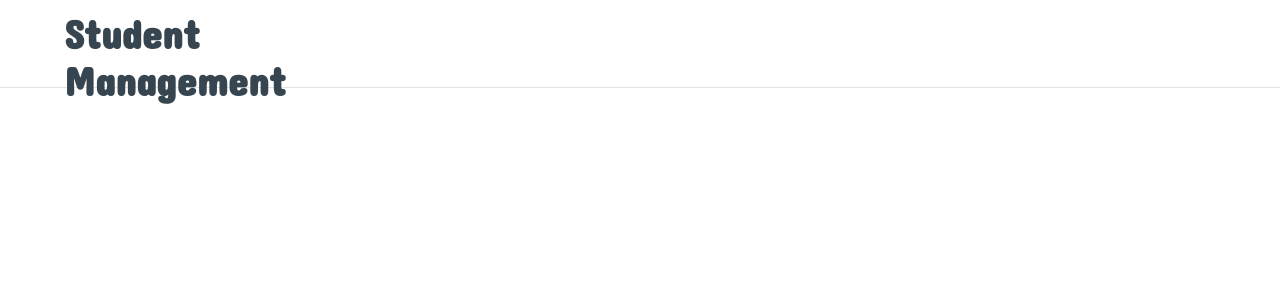
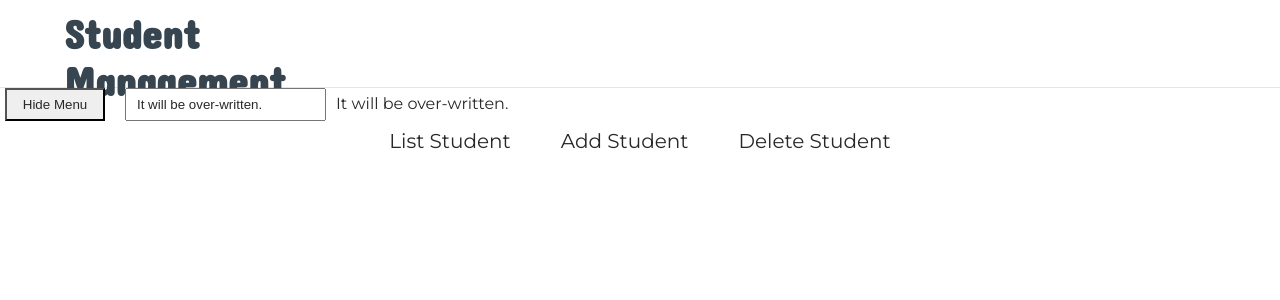
Before and after one commit to LokeshJavaTech/Angular, an Angular app in the folder angular-project/: page / in a window 1280 px wide. Shown: the top 300 px of the page. Built offline with nearby package versions, Linux system fonts and the light colour scheme.

Commit message:
1-way binding: String interpolation, Property binding , Event binding

```diff
--- a/angular-project/src/app/app.component.html
+++ b/angular-project/src/app/app.component.html
@@ -1 +1,3 @@
 <app-header></app-header>
+<app-rnd></app-rnd>
+<app-menu></app-menu>
--- a/angular-project/src/app/app.module.ts
+++ b/angular-project/src/app/app.module.ts
@@ -3,11 +3,15 @@ import { BrowserModule } from '@angular/platform-browser';
 
 import { AppComponent } from './app.component';
 import { HeaderComponent } from './header/header.component';
+import { MenuComponent } from './menu/menu.component';
+import { RndComponent } from './rnd/rnd.component';
 
 @NgModule({
   declarations: [
     AppComponent,
-    HeaderComponent
+    HeaderComponent,
+    MenuComponent,
+    RndComponent
   ],
   imports: [
     BrowserModule
--- /dev/null
+++ b/angular-project/src/app/menu/menu.component.css
@@ -0,0 +1,13 @@
+.student-menu{
+    padding-top: 2vh;
+    padding: 1vh 1vh;
+    color: #36454F;
+    font-family: 'Montserrat', sans-serif;
+    font-weight:normal;
+    font-size: 20px;
+    width:100%;
+    text-align: center;
+}
+a{
+    padding: 0 25px;
+}
--- /dev/null
+++ b/angular-project/src/app/menu/menu.component.html
@@ -0,0 +1,8 @@
+
+<div class="student-menu">
+    <span>
+        <a href="#">{{student.list}}</a>
+        <a href="#">{{student.add}}</a>
+        <a href="#">{{student.delete}}</a>
+    </span>
+</div>
--- /dev/null
+++ b/angular-project/src/app/menu/menu.component.ts
@@ -0,0 +1,14 @@
+import { Component } from '@angular/core';
+
+@Component({
+  selector: 'app-menu',
+  templateUrl: './menu.component.html',
+  styleUrls: ['./menu.component.css']
+})
+export class MenuComponent {
+  student = {
+    list : "List Student",
+    add : "Add Student",
+    delete : "Delete Student"
+  };
+}
--- /dev/null
+++ b/angular-project/src/app/rnd/rnd.component.css
@@ -0,0 +1,7 @@
+.toggle--btn{
+    width: 100px;
+    height: 33px;
+
+    background-color: #efefef;
+    margin-left: -5px;
+}
--- /dev/null
+++ b/angular-project/src/app/rnd/rnd.component.html
@@ -0,0 +1,13 @@
+<div>
+    <span>
+        <button class="toggle--btn" (click)="onClickMethod()"> {{ toggleButtonText }} </button>
+    </span>
+    <span [hidden]="hideArea">
+
+        <!-- Using 1-way binding: String interpolation, Property Binding AND Event Binding -->
+
+        <input [value]="typedText" (input)="onInputMethod($event)">
+        <span>{{typedText}}</span>
+
+    </span>
+</div>
--- /dev/null
+++ b/angular-project/src/app/rnd/rnd.component.ts
@@ -0,0 +1,28 @@
+import { Component } from '@angular/core';
+
+@Component({
+  selector: 'app-rnd',
+  templateUrl: './rnd.component.html',
+  styleUrls: ['./rnd.component.css']
+})
+export class RndComponent {
+  toggleButtonText = "Hide Menu"
+  hideArea = false;
+  typedText = "It will be over-written.";
+
+  onClickMethod(){
+    if(this.hideArea == true) {
+     this.hideArea = false;
+     this.toggleButtonText = "Hide Menu";
+    }
+    else {
+      this.hideArea = true;
+      this.toggleButtonText = "Show Menu";
+    }
+  }
+
+  onInputMethod(event: any) {
+    this.typedText = event.target.value;
+  }
+
+}
--- a/angular-project/src/styles.css
+++ b/angular-project/src/styles.css
@@ -11,3 +11,8 @@
 body{
     font-family: 'Montserrat', sans-serif;
 }
+a, span, button, input{
+    text-decoration: none;
+    padding: 7px 10px;
+    color: #28282B;
+}
```
